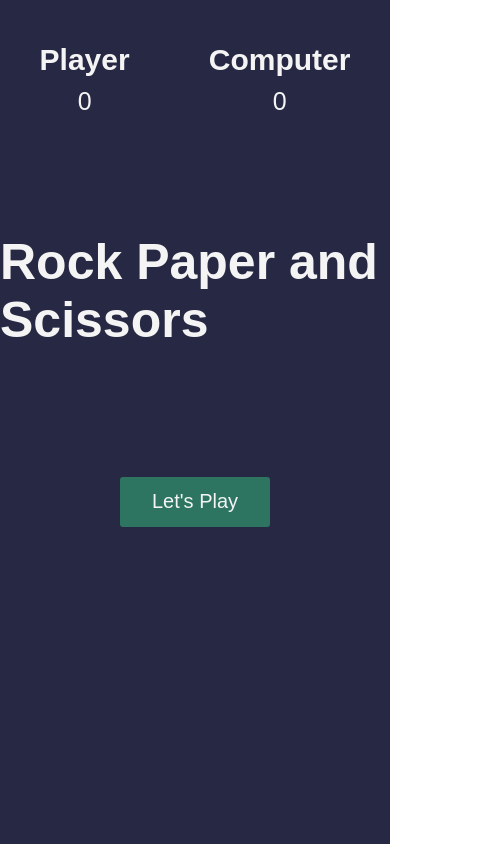
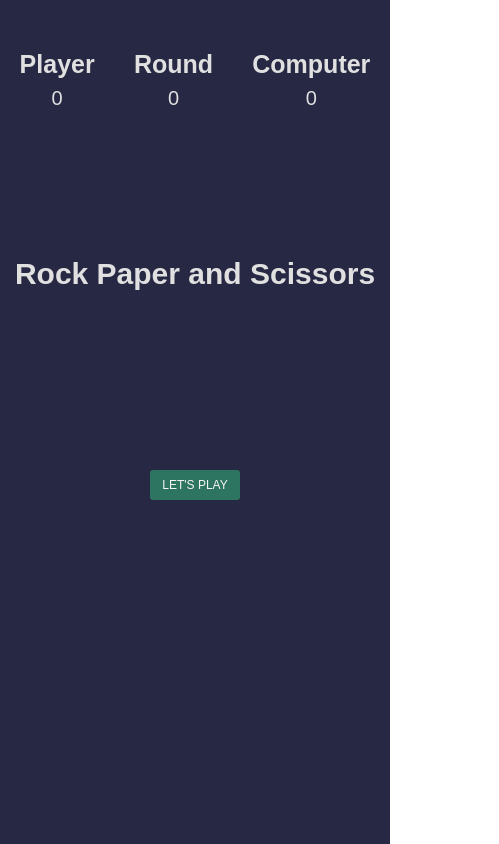
Before and after one commit to DominuSSoboL/Rock-Paper-Scissors-Game, a plain HTML site: page index.html in a window 390 px wide. Shown: the whole page, 499 px wide, since content can reach past the window. Drawn offline with Linux system fonts and the light colour scheme.

Commit message:
Add responsive and add round counter. Finish work fo game.

```diff
--- a/css/style.css
+++ b/css/style.css
@@ -1,4 +1,4 @@
-*{
+* {
   margin: 0;
   padding: 0;
   box-sizing: border-box;
@@ -11,17 +11,15 @@ section {
 }
 
 .score {
-    color: rgb(244, 244, 244);
+  color: rgb(224, 224, 224);
   height: 20vh;
   display: flex;
   justify-content: space-around;
   align-items: center;
 }
-
 .score h2 {
   font-size: 30px;
 }
-
 .score p {
   text-align: center;
   padding: 10px;
@@ -29,14 +27,15 @@ section {
 }
 
 .intro {
-    color: rgb(244, 244, 244);
+  color: rgb(224, 224, 224);
   height: 50vh;
   display: flex;
-    justify-content: space-around;
   flex-direction: column;
   align-items: center;
+  justify-content: space-around;
   transition: opacity 0.5s ease;
 }
+
 .intro h1 {
   font-size: 50px;
 }
@@ -46,7 +45,7 @@ section {
   height: 50px;
   background: none;
   border: none;
-    color: rgb(244, 244, 244);
+  color: rgb(224, 224, 224);
   font-size: 20px;
   background: rgb(45, 117, 96);
   border-radius: 3px;
@@ -61,10 +60,11 @@ section {
   transition: opacity 0.5s ease 0.5s;
 }
 .winner {
-    color: rgb(244, 244, 244);
+  color: rgb(224, 224, 224);
   text-align: center;
   font-size: 50px;
 }
+
 .hands,
 .options {
   display: flex;
@@ -73,13 +73,14 @@ section {
 }
 
 .player-hand {
-    transform: rotateY(180deg)
+  transform: rotateY(180deg);
 }
 
 div.fadeOut {
   opacity: 0;
   pointer-events: none;
 }
+
 div.fadeIn {
   opacity: 1;
   pointer-events: all;
--- a/index.html
+++ b/index.html
@@ -6,6 +6,55 @@
     <meta http-equiv="X-UA-Compatible" content="ie=edge">
     <title>Rock Paper Scissors Game</title>
     <link rel="stylesheet" href="css/style.css">
+<style>
+    /** Responsive **/
+    @media screen and (max-width: 1200px) {
+        .score h2 {
+            font-size: 25px;
+        }
+
+        .score p {
+            padding: 8px;
+            font-size: 20px;
+        }
+
+        .intro h1 {
+            font-size: 30px;
+        }
+
+        .winner {
+            font-size: 30px;
+        }
+
+        .player-hand,
+        .computer-hand {
+            max-width: 40%;
+        }
+
+        .intro button,
+        .match button {
+            width: 120px;
+            height: 40px;
+            background: none;
+            border: none;
+            color: rgb(244, 244, 244);
+            font-size: 18px;
+            text-transform: uppercase;
+            background: rgb(45, 117, 96);
+            border-radius: 3px;
+            cursor: pointer;
+        }
+    }
+    @media screen and (max-width: 600px) {
+        .intro button,
+        .match button {
+            width: 90px;
+            height: 30px;
+            font-size: 12px;
+            margin: 3px;
+        }
+    }
+</style>
 </head>
 <body>
     <section class="game">
@@ -14,6 +63,10 @@
                 <h2>Player</h2>
                 <p>0</p>
             </div>
+            <div class="round">
+                    <h2>Round</h2>
+                    <p>0</p>
+                </div>
             <div class="computer-score">
                 <h2>Computer</h2>
                 <p>0</p>
--- a/js/app.js
+++ b/js/app.js
@@ -1,6 +1,7 @@
 const game = () => {
     let pScore = 0;
     let cScore = 0;
+    let roundScore = 0;
 
     //Start the Game
     const startGame = () => {
@@ -51,8 +52,10 @@ const game = () => {
     const updateScore = () => {
       const playerScore = document.querySelector(".player-score p");
       const computerScore = document.querySelector(".computer-score p");
+      const round = document.querySelector(".round p");
       playerScore.textContent = pScore;
       computerScore.textContent = cScore;
+      round.textContent = roundScore;
     };
 
     const compareHands = (playerChoice, computerChoice) => {
@@ -60,7 +63,9 @@ const game = () => {
       const winner = document.querySelector(".winner");
       //Checking for a tie
       if (playerChoice === computerChoice) {
-        winner.textContent = "It is a tie";
+        winner.textContent = "It's a draw";
+        roundScore++;
+        updateScore();
         return;
       }
       //Check for Rock
@@ -68,11 +73,13 @@ const game = () => {
         if (computerChoice === "scissors") {
           winner.textContent = "Player Wins";
           pScore++;
+          roundScore++;
           updateScore();
           return;
         } else {
           winner.textContent = "Computer Wins";
           cScore++;
+          roundScore++;
           updateScore();
           return;
         }
@@ -82,11 +89,13 @@ const game = () => {
         if (computerChoice === "scissors") {
           winner.textContent = "Computer Wins";
           cScore++;
+          roundScore++;
           updateScore();
           return;
         } else {
           winner.textContent = "Player Wins";
           pScore++;
+          roundScore++;
           updateScore();
           return;
         }
@@ -96,11 +105,13 @@ const game = () => {
         if (computerChoice === "rock") {
           winner.textContent = "Computer Wins";
           cScore++;
+          roundScore++;
           updateScore();
           return;
         } else {
           winner.textContent = "Player Wins";
           pScore++;
+          roundScore++;
           updateScore();
           return;
         }
```
Lines whose indentation alone changed are shown as unchanged.
